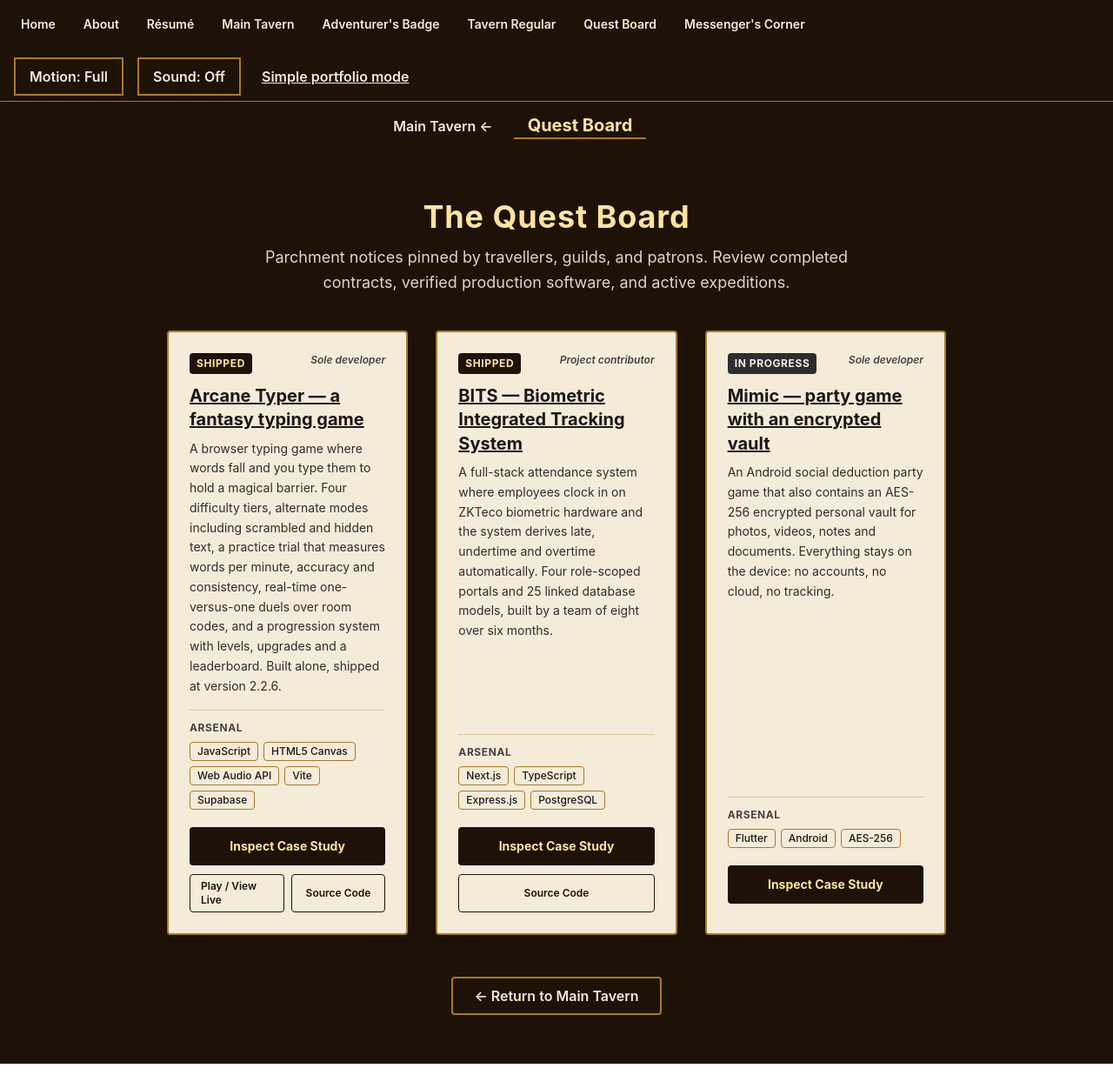
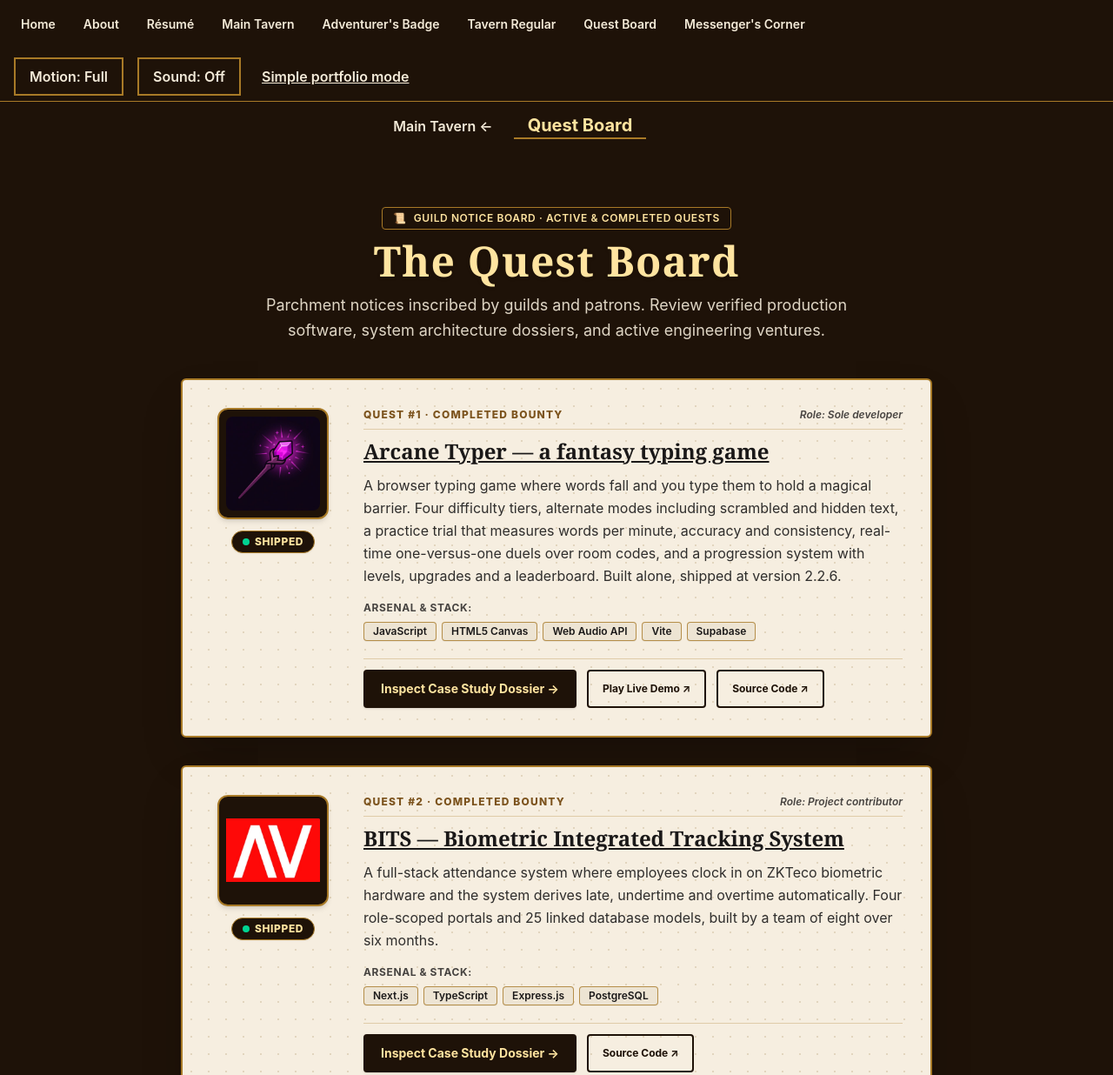
Before and after one commit to IbemCabahug/portfolio, an Astro site: page /quests in a window 1280 px wide. Shown: the top 1236 px of the page at 87% size. Built offline with nearby package versions, Linux system fonts and the light colour scheme; Astro itself is replaced by a stand-in of ours; no server answers.

Commit message:
feat: redesign quest board into vertical ledger layout with prominent project emblems

```diff
--- a/src/content/projects/arcanetyper.mdx
+++ b/src/content/projects/arcanetyper.mdx
@@ -7,6 +7,7 @@ stack: ["JavaScript", "HTML5 Canvas", "Web Audio API", "Vite", "Supabase"]
 liveUrl: "https://arcane-typer.vercel.app/"
 sourceUrl: "https://github.com/IbemCabahug/ArcaneTyper"
 featured: true
+thumbnail: "/art/projects/arcanetyper-icon.png"
 order: 1
 summary: "A browser typing game where words fall and you type them to hold a magical barrier. Four difficulty tiers, alternate modes including scrambled and hidden text, a practice trial that measures words per minute, accuracy and consistency, real-time one-versus-one duels over room codes, and a progression system with levels, upgrades and a leaderboard. Built alone, shipped at version 2.2.6."
 ---
--- a/src/content/projects/bits.mdx
+++ b/src/content/projects/bits.mdx
@@ -5,6 +5,7 @@ role: "Project contributor"
 status: "Shipped"
 stack: ["Next.js", "TypeScript", "Express.js", "PostgreSQL"]
 featured: true
+thumbnail: "/art/projects/bits-icon.jpg"
 order: 2
 summary: "A full-stack attendance system where employees clock in on ZKTeco biometric hardware and the system derives late, undertime and overtime automatically. Four role-scoped portals and 25 linked database models, built by a team of eight over six months."
 sourceUrl: "https://github.com/IbemCabahug/bits"
--- a/src/content/projects/mimic.mdx
+++ b/src/content/projects/mimic.mdx
@@ -5,6 +5,7 @@ role: "Sole developer"
 status: "In progress"
 stack: ["Flutter", "Android", "AES-256"]
 featured: false
+thumbnail: "/art/projects/mimic-icon.png"
 order: 3
 summary: "An Android social deduction party game that also contains an AES-256 encrypted personal vault for photos, videos, notes and documents. Everything stays on the device: no accounts, no cloud, no tracking."
 ---
--- a/src/pages/quests/index.astro
+++ b/src/pages/quests/index.astro
@@ -8,95 +8,148 @@ const projects = allProjects.sort((a, b) => a.data.order - b.data.order);
 
 <TavernLayout
   title="Quest Board — Nhovem Cabahug"
-  description="The Quest Board of Nhovem Cabahug — completed exploits, production systems, and ongoing ventures."
+  description="The Guild Quest Board of Nhovem Cabahug — completed missions, production bounties, and ongoing expeditions."
   location="quests"
 >
-  <div class="max-w-4xl mx-auto py-6">
+  <div class="max-w-4xl mx-auto py-6 sm:py-8 px-4">
+    {/* Notice Board Header */}
     <header class="mb-10 text-center">
-      <h1 class="text-3xl sm:text-4xl font-bold text-[var(--candle)] mb-3 tracking-wide">
+      <div class="inline-flex items-center gap-2 px-3 py-1 mb-3 rounded border border-[var(--brass)] bg-[var(--wood-deep)]/90 text-xs font-semibold tracking-wider uppercase text-[var(--candle)]">
+        <span>📜</span> Guild Notice Board · Active & Completed Quests
+      </div>
+      <h1 class="text-3xl sm:text-5xl font-extrabold text-[var(--candle)] mb-3 tracking-wide font-serif drop-shadow">
         The Quest Board
       </h1>
       <p class="text-base sm:text-lg text-[var(--parchment)]/90 max-w-2xl mx-auto leading-relaxed">
-        Parchment notices pinned by travellers, guilds, and patrons. Review completed contracts, verified production software, and active expeditions.
+        Parchment notices inscribed by guilds and patrons. Review verified production software, system architecture dossiers, and active engineering ventures.
       </p>
     </header>
 
-    <div class="grid grid-cols-1 md:grid-cols-2 lg:grid-cols-3 gap-8">
-      {projects.map((project) => (
-        <article class="bg-[var(--parchment)] text-[var(--ink)] p-6 rounded border-2 border-[var(--brass)] shadow-xl flex flex-col justify-between transition-transform duration-200 hover:-translate-y-1 focus-within:ring-2 focus-within:ring-[var(--brass)]">
-          <div>
-            <div class="flex justify-between items-start gap-2 mb-3">
-              <span class={`text-xs uppercase font-bold tracking-wider px-2 py-1 rounded ${project.data.status === 'Shipped' ? 'bg-[var(--wood-deep)] text-[var(--candle)]' : 'bg-[var(--stone)] text-[var(--parchment)]'}`}>
+    {/* Vertical Stacked Quest Ledger */}
+    <div class="flex flex-col gap-8">
+      {projects.map((project) => {
+        const isShipped = project.data.status === 'Shipped';
+
+        return (
+          <article
+            class="relative bg-[#f6eee0] text-[var(--ink)] rounded-md border-2 border-[var(--brass)] shadow-2xl p-6 sm:p-8 flex flex-col md:flex-row gap-6 lg:gap-8 items-center md:items-start transition-all duration-200 hover:shadow-brass/20 focus-within:ring-2 focus-within:ring-[var(--brass)]"
+            style="background-image: radial-gradient(#e2d5be 1px, transparent 1px); background-size: 20px 20px;"
+          >
+            {/* Left Column: Project Emblem & Status Badge */}
+            <div class="flex flex-col items-center flex-shrink-0 w-32 sm:w-36 text-center">
+              <div class="w-28 h-28 sm:w-32 sm:h-32 rounded-xl border-2 border-[var(--brass)] bg-[#1e1208] shadow-md p-2 flex items-center justify-center overflow-hidden group">
+                {project.data.thumbnail ? (
+                  <img
+                    src={project.data.thumbnail}
+                    alt={`${project.data.title} emblem`}
+                    class="w-full h-full object-contain rounded-lg transition-transform duration-300 group-hover:scale-105"
+                    loading="lazy"
+                  />
+                ) : (
+                  <div class="text-4xl text-[var(--candle)] font-serif" aria-hidden="true">⚔️</div>
+                )}
+              </div>
+
+              {/* RPG Status Badge */}
+              <div class="mt-3">
+                <span
+                  class={`inline-flex items-center gap-1.5 text-xs uppercase font-extrabold tracking-wider px-3 py-1 rounded-full border shadow-xs ${
+                    isShipped
+                      ? 'bg-[var(--wood-deep)] text-[var(--candle)] border-[var(--brass)]'
+                      : 'bg-[var(--stone)] text-[var(--parchment)] border-stone-500'
+                  }`}
+                >
+                  <span class={`w-2 h-2 rounded-full ${isShipped ? 'bg-emerald-400' : 'bg-amber-400 animate-pulse'}`} aria-hidden="true"></span>
                   {project.data.status}
                 </span>
-              <span class="text-xs font-semibold text-[var(--ink)]/80 italic">
-                {project.data.role}
+              </div>
+            </div>
+
+            {/* Right Column: Quest Briefing & Actions */}
+            <div class="flex-1 flex flex-col justify-between w-full">
+              <div>
+                {/* Meta Header: Category & Role */}
+                <div class="flex flex-wrap items-center justify-between gap-2 pb-2 mb-2 border-b border-[var(--brass)]/30 text-xs">
+                  <span class="font-extrabold uppercase tracking-widest text-[#7c531d]">
+                    Quest #{project.data.order} · {isShipped ? 'Completed Bounty' : 'Active Expedition'}
+                  </span>
+                  <span class="font-semibold text-[var(--ink)]/80 italic">
+                    Role: {project.data.role}
                   </span>
                 </div>
 
-            <h2 class="text-xl font-bold mb-2 text-[var(--ink)] leading-snug">
-              <a href={`/quests/${project.data.slug}`} class="underline hover:text-[var(--ember)] focus-visible:outline-2 focus-visible:outline-[var(--brass)] focus-visible:outline-offset-2">
+                {/* Quest Title */}
+                <h2 class="text-xl sm:text-2xl font-bold mb-2.5 text-[var(--ink)] leading-snug font-serif">
+                  <a
+                    href={`/quests/${project.data.slug}`}
+                    class="underline hover:text-[var(--ember)] focus-visible:outline-2 focus-visible:outline-[var(--brass)] focus-visible:outline-offset-2"
+                  >
                     {project.data.title}
                   </a>
                 </h2>
 
-            <p class="text-sm text-[var(--ink)]/90 mb-4 leading-relaxed">
+                {/* Mission Summary */}
+                <p class="text-sm sm:text-base text-[var(--ink)]/90 mb-4 leading-relaxed">
                   {project.data.summary}
                 </p>
-          </div>
 
-          <div>
-            <div class="mb-5 pt-3 border-t border-[var(--brass)]/30">
-              <strong class="text-xs uppercase tracking-wider text-[var(--ink)]/80 block mb-2">Arsenal</strong>
+                {/* Arsenal & Technologies */}
+                <div class="mb-5">
+                  <strong class="text-xs uppercase tracking-wider text-[var(--ink)]/80 block mb-2 font-bold">
+                    Arsenal & Stack:
+                  </strong>
                   <ul class="flex flex-wrap gap-1.5" aria-label="Technologies used">
                     {project.data.stack.map((tech: string) => (
-                  <li class="text-xs px-2 py-0.5 border border-[var(--brass)] bg-[var(--parchment)] font-medium rounded-sm">
+                      <li class="text-xs px-2.5 py-0.5 border border-[var(--brass)]/80 bg-[#ede4d3] text-[var(--ink)] font-semibold rounded-sm shadow-2xs">
                         {tech}
                       </li>
                     ))}
                   </ul>
                 </div>
+              </div>
 
-            <div class="flex flex-col gap-2.5">
+              {/* Action Buttons */}
+              <div class="flex flex-wrap items-center gap-3 pt-3 border-t border-[var(--brass)]/30">
                 <a
                   href={`/quests/${project.data.slug}`}
-                class="inline-flex items-center justify-center min-h-[44px] px-4 bg-[var(--wood-deep)] text-[var(--candle)] font-bold text-sm rounded hover:bg-black transition-colors focus-visible:outline-2 focus-visible:outline-[var(--brass)] focus-visible:outline-offset-2"
+                  class="inline-flex items-center justify-center min-h-[44px] px-5 py-2 bg-[var(--wood-deep)] text-[var(--candle)] font-bold text-sm rounded hover:bg-black transition-colors focus-visible:outline-2 focus-visible:outline-[var(--brass)] focus-visible:outline-offset-2 shadow"
                 >
-                Inspect Case Study
+                  Inspect Case Study Dossier →
                 </a>
 
-              <div class="flex gap-2">
                 {project.data.liveUrl && (
                   <a
                     href={project.data.liveUrl}
                     target="_blank"
                     rel="noopener noreferrer"
-                    class="flex-1 inline-flex items-center justify-center min-h-[44px] px-3 border border-[var(--wood-deep)] text-[var(--wood-deep)] font-semibold text-xs rounded hover:bg-[var(--wood-deep)] hover:text-[var(--parchment)] transition-colors focus-visible:outline-2 focus-visible:outline-[var(--brass)] focus-visible:outline-offset-2"
+                    class="inline-flex items-center justify-center min-h-[44px] px-4 py-2 border-2 border-[var(--wood-deep)] text-[var(--wood-deep)] font-bold text-xs rounded hover:bg-[var(--wood-deep)] hover:text-[var(--parchment)] transition-colors focus-visible:outline-2 focus-visible:outline-[var(--brass)] focus-visible:outline-offset-2"
                   >
-                    Play / View Live
+                    Play Live Demo ↗
                   </a>
                 )}
+
                 {project.data.sourceUrl && (
                   <a
                     href={project.data.sourceUrl}
                     target="_blank"
                     rel="noopener noreferrer"
-                    class="flex-1 inline-flex items-center justify-center min-h-[44px] px-3 border border-[var(--wood-deep)] text-[var(--wood-deep)] font-semibold text-xs rounded hover:bg-[var(--wood-deep)] hover:text-[var(--parchment)] transition-colors focus-visible:outline-2 focus-visible:outline-[var(--brass)] focus-visible:outline-offset-2"
+                    class="inline-flex items-center justify-center min-h-[44px] px-4 py-2 border-2 border-[var(--wood-deep)] text-[var(--wood-deep)] font-bold text-xs rounded hover:bg-[var(--wood-deep)] hover:text-[var(--parchment)] transition-colors focus-visible:outline-2 focus-visible:outline-[var(--brass)] focus-visible:outline-offset-2"
                   >
-                    Source Code
+                    Source Code ↗
                   </a>
                 )}
               </div>
             </div>
-          </div>
           </article>
-      ))}
+        );
+      })}
     </div>
 
-    <div class="mt-12 text-center">
+    {/* Return to Tavern Navigation */}
+    <div class="mt-14 text-center">
       <a
         href="/tavern"
-        class="inline-flex items-center justify-center min-h-[44px] px-6 py-2 border-2 border-[var(--brass)] text-[var(--parchment)] font-semibold rounded hover:bg-[var(--parchment)] hover:text-[var(--wood-deep)] transition-colors focus-visible:outline-2 focus-visible:outline-[var(--candle)]"
+        class="inline-flex items-center justify-center min-h-[44px] px-6 py-2 border-2 border-[var(--brass)] text-[var(--parchment)] font-bold rounded hover:bg-[var(--parchment)] hover:text-[var(--wood-deep)] transition-colors focus-visible:outline-2 focus-visible:outline-[var(--candle)]"
       >
         &larr; Return to Main Tavern
       </a>
```
Also changed, not shown: public/art/projects/arcanetyper-icon.png (added), public/art/projects/bits-icon.jpg (added), public/art/projects/mimic-icon.png (added). Lines whose indentation alone changed are shown as unchanged.
